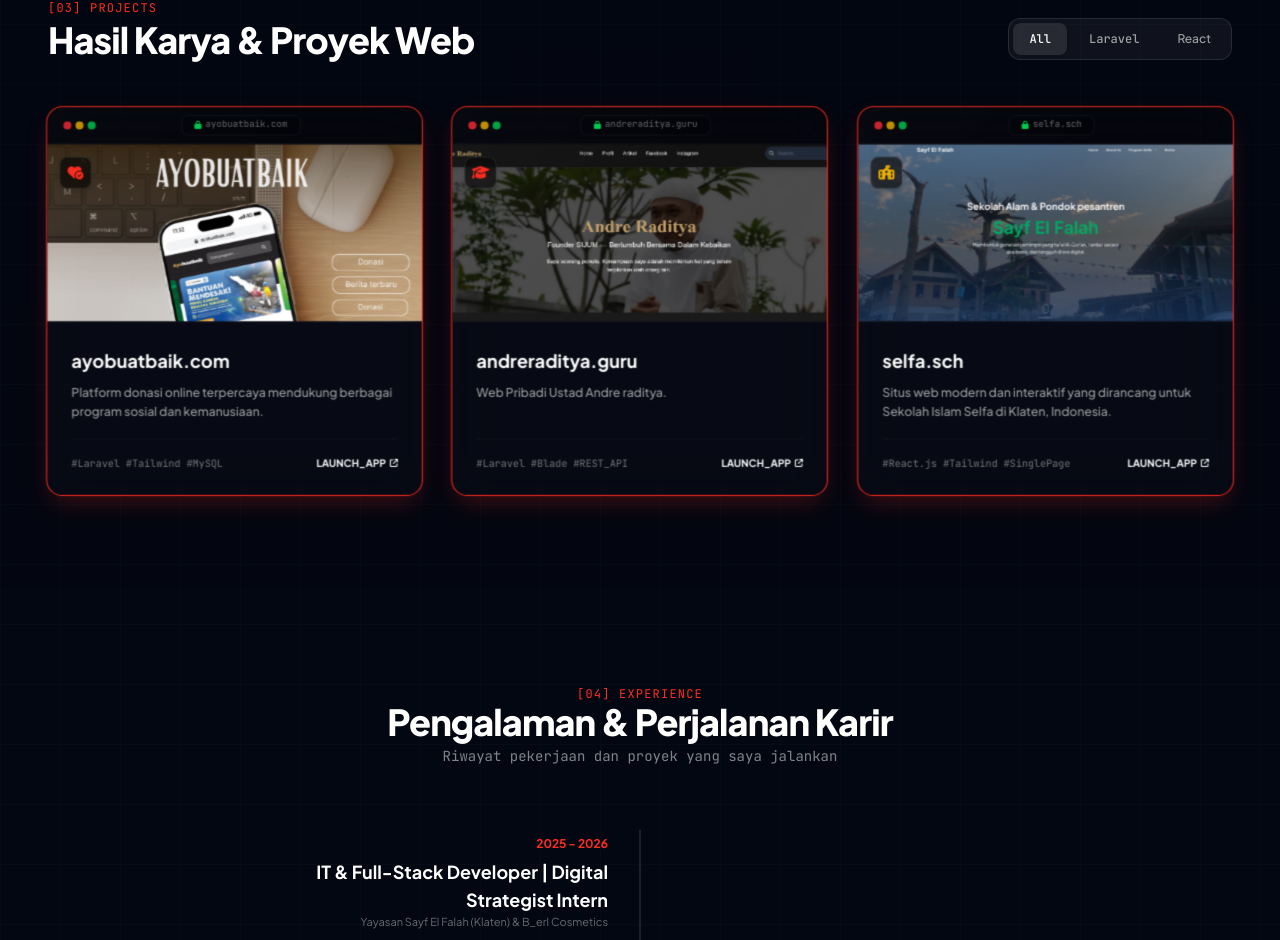
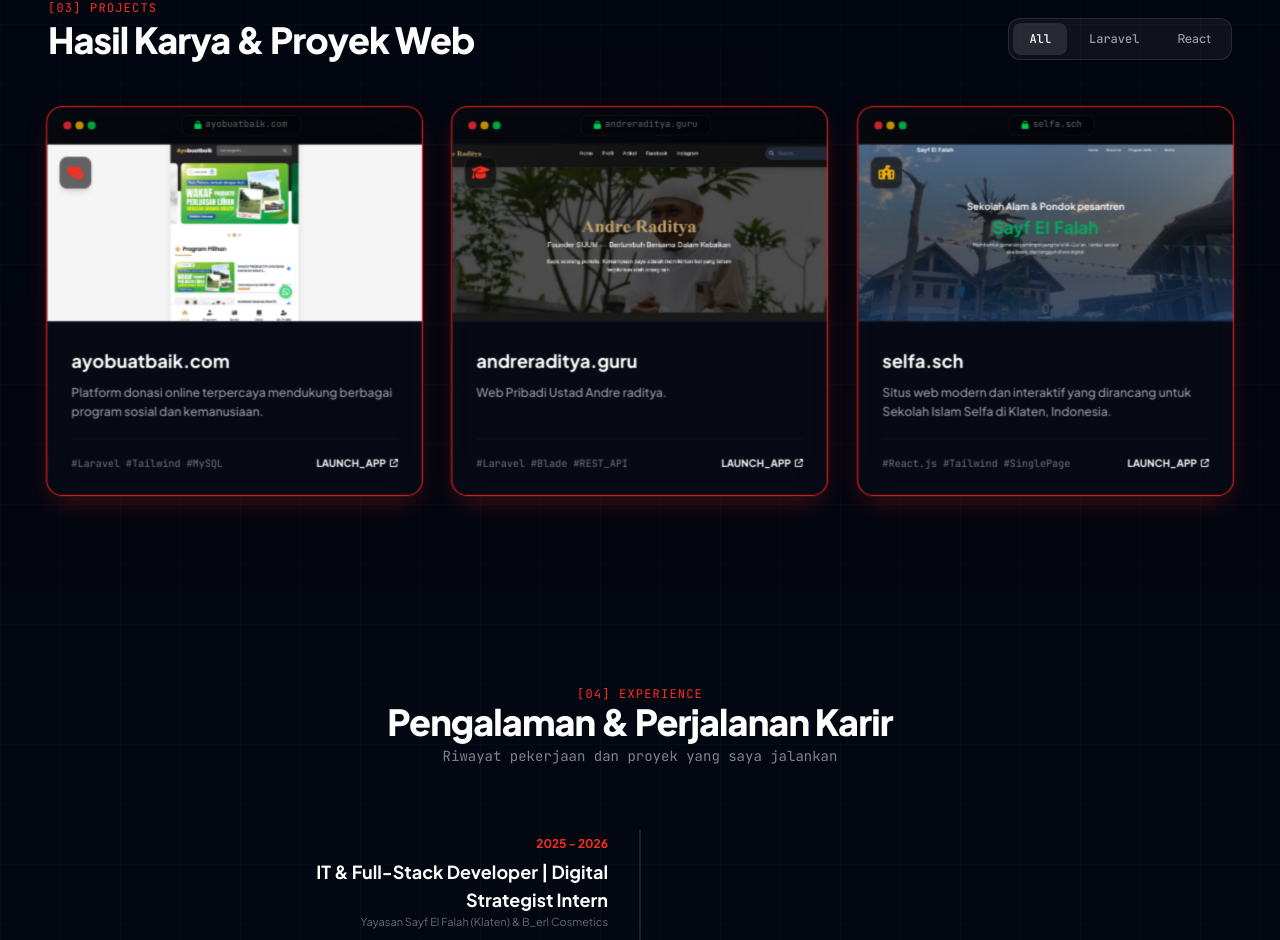
Before and after one commit to reyhanhmdani/My-porto, a React (Vite) app: page / in a window 1280 px wide. Shown: the part 1476-2416 px from the top of the page. Built offline with nearby package versions, Linux system fonts and the light colour scheme.

Commit message:
change image project

```diff
--- a/src/components/Projects.jsx
+++ b/src/components/Projects.jsx
@@ -10,7 +10,7 @@ export default function Projects({ activeTheme }) {
       title: "ayobuatbaik.com",
       stack: "laravel",
       url: "https://ayobuatbaik.com",
-      image: "/image/Porto1.avif",
+      image: "/image/ayobuatbaik.avif",
       icon: "fa-solid fa-heart-circle-check",
       desc: "Platform donasi online terpercaya mendukung berbagai program sosial dan kemanusiaan.",
       tags: ["#Laravel", "#Tailwind", "#MySQL"],
```
Also changed, not shown: public/image/ayobuatbaik.avif (added).
